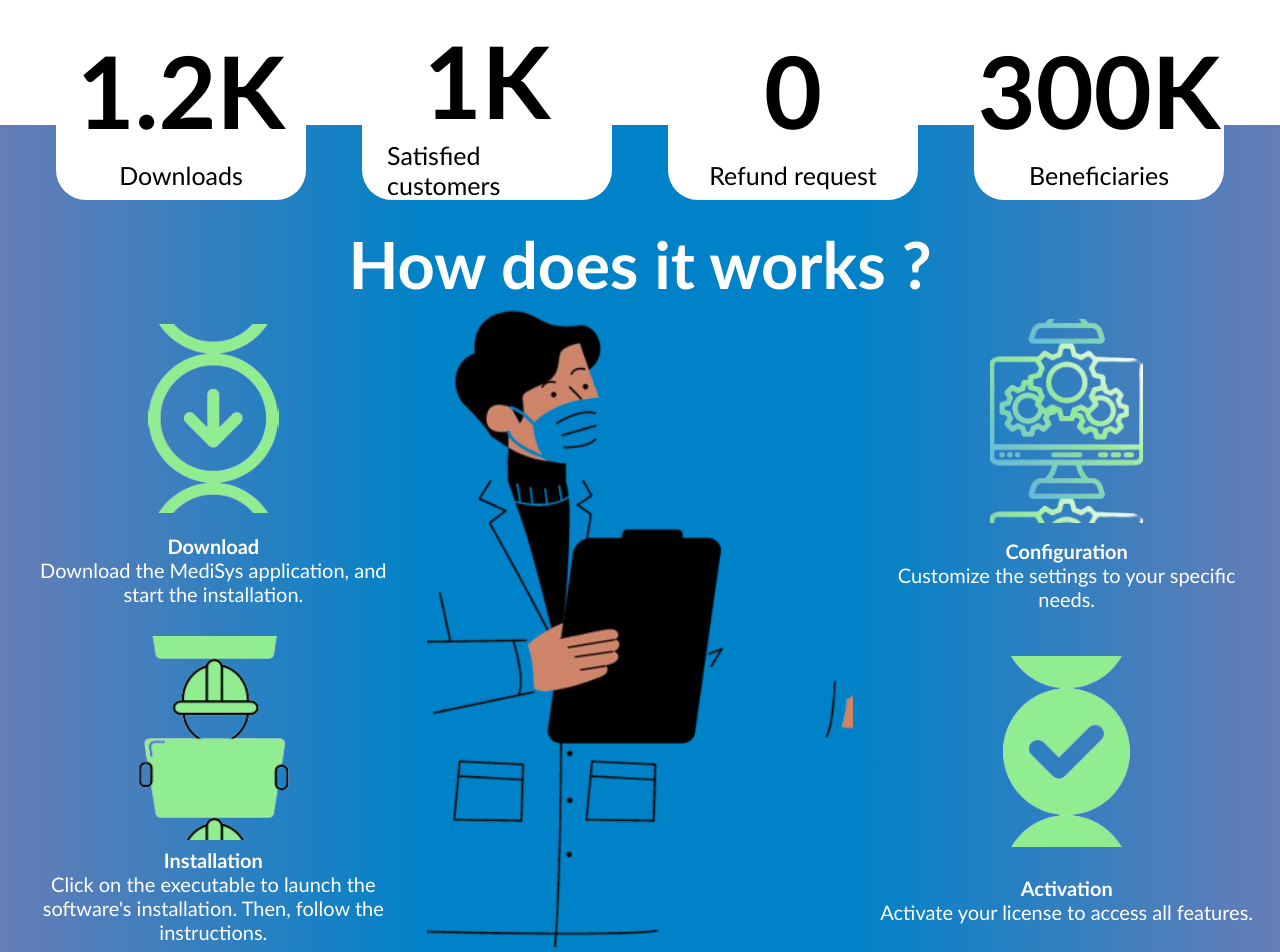
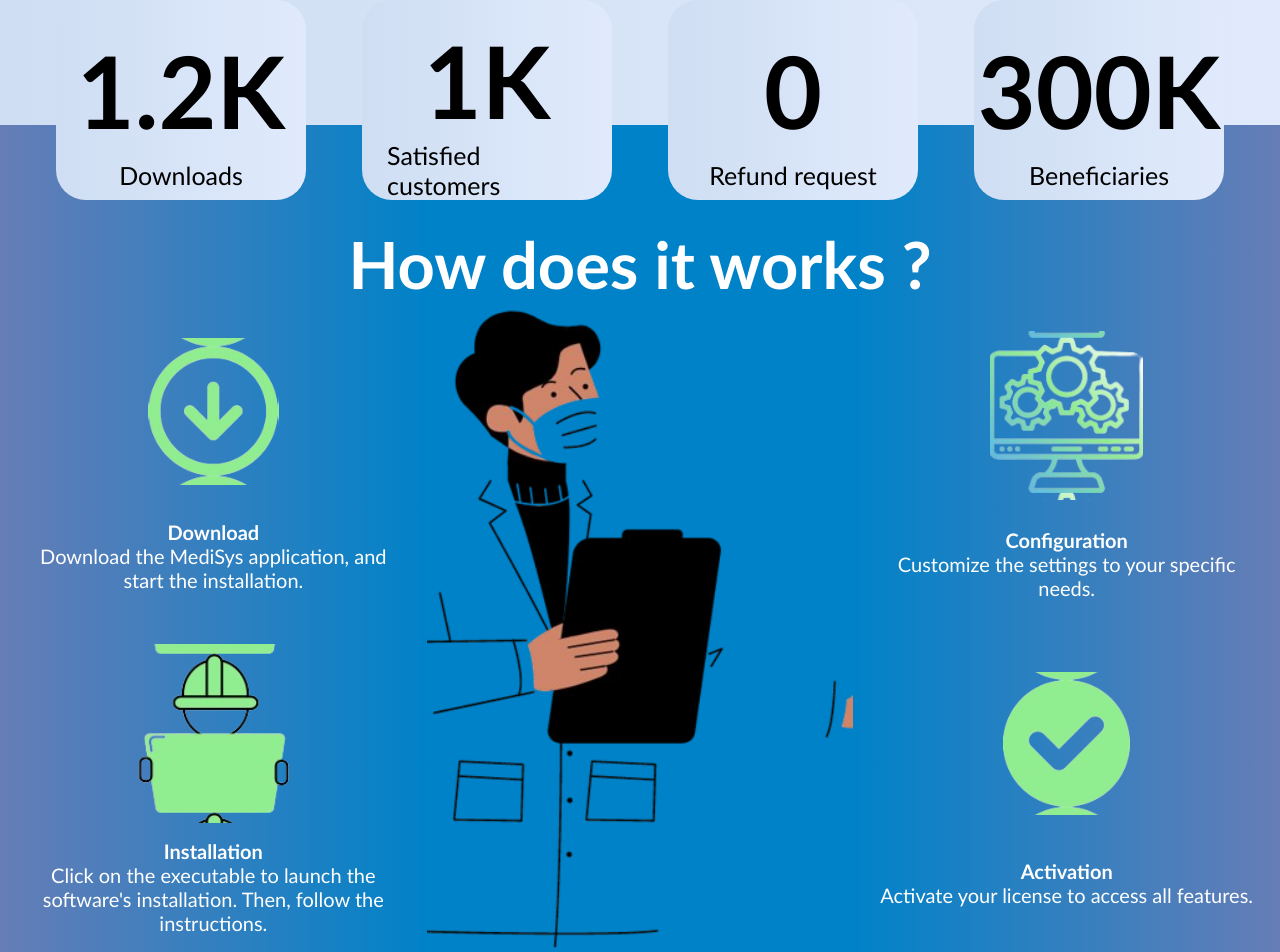
Before and after one commit to RapidoLaFleche/MediSys, a plain HTML site: page stats.html in a window 1280 px wide. Drawn offline with Linux system fonts and the light colour scheme.

Commit message:
modified:   presentation.css 	modified:   stats.css 	modified:   style.css

```diff
--- a/stats.css
+++ b/stats.css
@@ -29,7 +29,12 @@ header {
   position: relative;
   width: 100%;
   height: 125px;
-  background-color: white;
+  background: #E0EAFC;
+  /* fallback for old browsers */
+  background: -webkit-linear-gradient(to right, #CFDEF3, #E0EAFC);
+  /* Chrome 10-25, Safari 5.1-6 */
+  background: linear-gradient(to right, #CFDEF3, #E0EAFC);
+  /* W3C, IE 10+/ Edge, Firefox 16+, Chrome 26+, Opera 12+, Safari 7+ */
 }
 
 .statsboxs {
@@ -39,7 +44,12 @@ header {
   width: 250px;
   height: 200px;
   border-radius: 30px;
-  background-color: white;
+  background: #E0EAFC;
+  /* fallback for old browsers */
+  background: -webkit-linear-gradient(to right, #CFDEF3, #E0EAFC);
+  /* Chrome 10-25, Safari 5.1-6 */
+  background: linear-gradient(to right, #CFDEF3, #E0EAFC);
+  /* W3C, IE 10+/ Edge, Firefox 16+, Chrome 26+, Opera 12+, Safari 7+ */
 }
 
 .statselementsboxs {
@@ -114,7 +124,7 @@ main {
 #upleftlittlecolumnboxsphotospace {
   display: flex;
   width: 34%;
-  height: 58%;
+  height: 45%;
   background-image: url(assets/downloadlogo.png);
   background-size: 99%;
   background-position: center;
@@ -123,7 +133,7 @@ main {
 #downleftlittlecolumnboxsphotospace {
   display: flex;
   width: 41%;
-  height: 63%;
+  height: 55%;
   background-image: url(assets/installationlogo.png);
   background-size: 101%;
   background-position: center;
@@ -132,7 +142,7 @@ main {
 #uprightlittlecolumnboxsphotospace {
   display: flex;
   width: 40%;
-  height: 63%;
+  height: 52%;
   background-image: url(assets/configutationlogo.png);
   background-size: 101%;
   background-position: center;
@@ -141,7 +151,7 @@ main {
 #downrightlittlecolumnboxsphotospace {
   display: flex;
   width: 33%;
-  height: 59%;
+  height: 44%;
   background-image: url(assets/activationlogo.png);
   background-size: 100%;
   background-position: center;
--- a/style.css
+++ b/style.css
@@ -39,6 +39,7 @@ main {
 
 .maintexts {
   margin-left: 30px;
+  color: white;
 }
 
 #uptextspace {
```
Also changed, not shown: presentation.css (+9 -2 lines).
